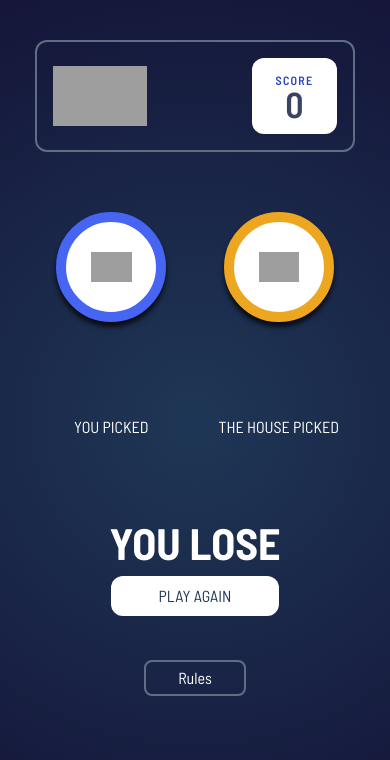
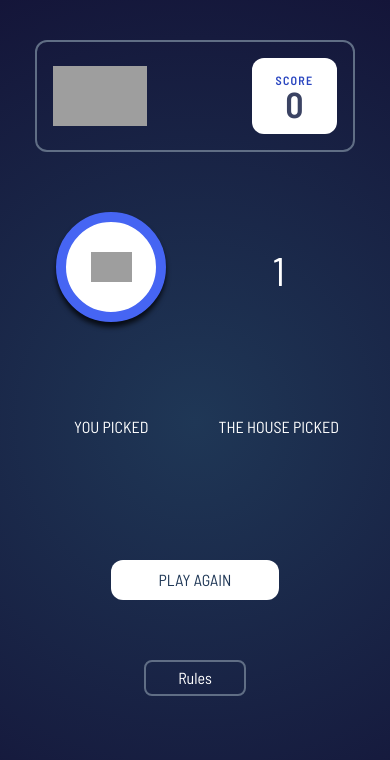
Before and after one commit to SteevenSF01/Rock-Paper-Scissors, a React (Vite) app: page / in a window 390 px wide. Both pictures are taken after a click on the button 103 px from the left and 267 px from the top of the page. Shown: the top 760 px of the page. Built offline with nearby package versions, Linux system fonts and the light colour scheme; grey boxes are pictures that could not be loaded.

Commit message:
Ajout counter, version mobile

```diff
--- a/src/components/Game/Game.jsx
+++ b/src/components/Game/Game.jsx
@@ -11,12 +11,34 @@ export default function Game(props) {
   ];
   const [result, setResult] = useState("");
   const [choixRandom, setChoixRandom] = useState(null);
+  const [countdown, setCountdown] = useState(3);
+
+  //! *****************************************
+  useEffect(() => {
+    const counterInterval = setInterval(() => {
+      setCountdown((counter) => counter - 1);
+    }, 1000);
+
+    if (countdown == 0 && !choixRandom) {
+      clearInterval(counterInterval);
+
+      const choixPc =
+        choixComponents[Math.floor(Math.random() * choixComponents.length)];
+
+      setChoixRandom(choixPc);
+    }
+
+    return () => clearInterval(counterInterval);
+  }, [countdown, choixRandom, choixComponents]);
+  //! *****************************************
 
   useEffect(() => {
-    const randomChoice =
-      choixComponents[Math.floor(Math.random() * choixComponents.length)];
-    setChoixRandom(randomChoice);
-  }, []);
+    if (choixRandom) {
+      resultat(props.navigation, choixRandom.type);
+    }
+  }, [choixRandom, props.navigation]);
+
+  //! ****************************************
 
   const resultat = (choixUser, choixPc) => {
     if (
@@ -25,24 +47,13 @@ export default function Game(props) {
       (choixUser === "paper" && choixPc === "rock")
     ) {
       setResult("YOU WIN");
-      props.setScore(props.score +1)
     } else if (choixUser === choixPc) {
-        setResult("IT'S A DRAW");
+      setResult("IT'S A DRAW");
     } else {
-        setResult("YOU LOSE");
-        if (props.score > 0) {
-            props.setScore(props.score -1)
-        }else{
-            props.setScore(0)
-        }
+      setResult("YOU LOSE");
     }
   };
-
-  useEffect(() => {
-    if (choixRandom) {
-      resultat(props.navigation, choixRandom.type);
-    }
-  }, [choixRandom, props.navigation]);
+  //! ****************************************
 
   return (
     <div className="w-[90%] h-[55%] mt-8 mx-auto flex flex-wrap justify-between p-2 ">
@@ -58,8 +69,11 @@ export default function Game(props) {
       </div>
 
       <div className="w-[50%] h-[55%] text-white flex flex-col justify-between items-center ">
-
-      {choixRandom ? choixRandom.component : null}
+        {countdown > 0 ? (
+          <p className="text-[40px] text-white mt-12 ">{countdown}</p>
+        ) : (
+          choixRandom && choixRandom.component
+        )}
         <p>THE HOUSE PICKED</p>
       </div>
       <div className="flex flex-col justify-center items-center w-[100%]">
@@ -68,7 +82,6 @@ export default function Game(props) {
         <button
           onClick={() => {
             props.setNavigation("home");
-            // setResult("");
           }}
           className="text-[#1f3756] px-12 rounded-xl py-2 bg-white"
         >
```
